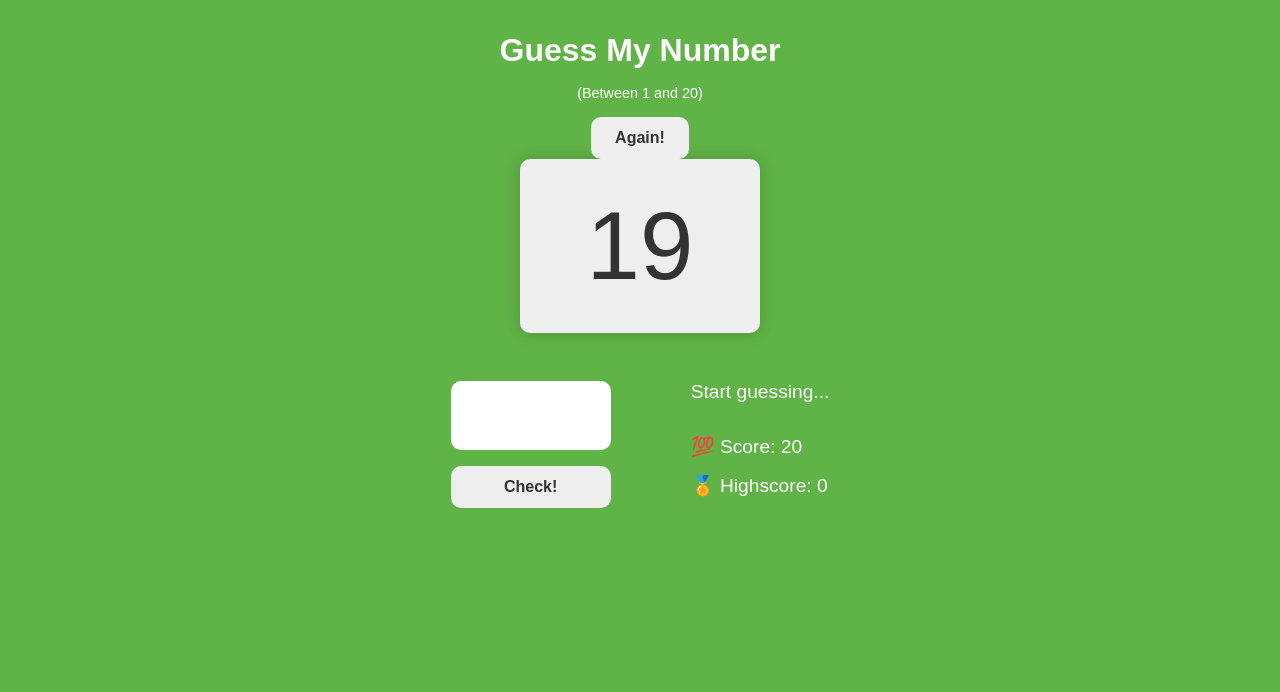
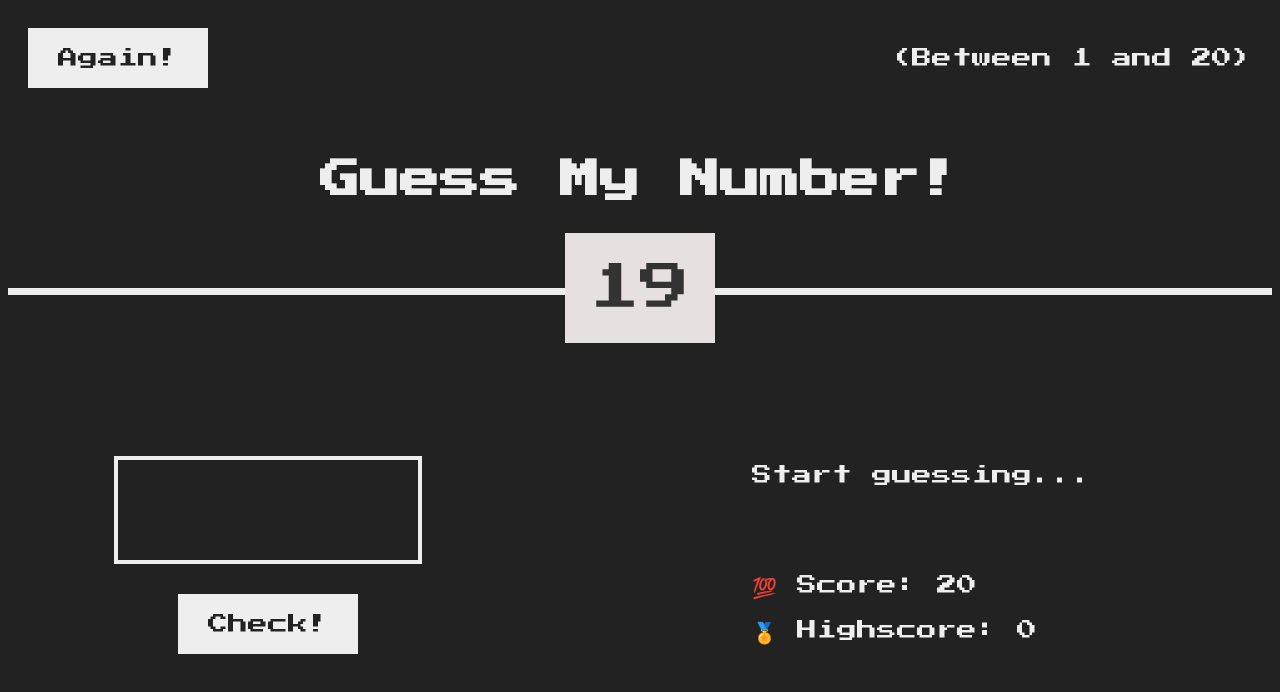
Before and after one commit to janvibhalgamiya/Jonas-javascript, a plain HTML site: page index.html in a window 1280 px wide. Drawn offline with Linux system fonts and the light colour scheme.

Commit message:
Manipulating CSS Styles

```diff
--- a/index.html
+++ b/index.html
@@ -5,109 +5,107 @@
     <meta name="viewport" content="width=device-width, initial-scale=1.0" />
     <title>javascript fundamental part-1</title>
     <style>
-        /* Base Reset */
-* {
-  margin: 0;
-  padding: 0;
+      @import url("https://fonts.googleapis.com/css?family=Press+Start+2P&display=swap");
+      html {
+        font-size: 62.5%;
         box-sizing: border-box;
       }
-
       body {
-  background-color: #60b347;
-  font-family: 'Press Start 2P', sans-serif;
-  color: #fff;
+        font-family: "Press Start 2P", sans-serif;
+        color: #eee;
+        background-color: #222;
+      }
+      header {
+        position: relative;
+        height: 35vh;
+        border-bottom: 7px solid #eee;
+      }
+      main {
+        height: 65vh;
+        color: #eee;
+        display: flex;
+        align-items: center;
+        justify-content: space-between;
+      }
+      .left {
+        width: 52rem;
+        display: flex;
+        flex-direction: column;
+        align-items: center;
+      }
+      .right {
+        width: 52rem;
+        font-size: 2rem;
+      }
+      h1 {
+        font-size: 4rem;
         text-align: center;
-  padding: 2rem;
+        position: absolute;
+        width: 100%;
+        top: 52%;
+        left: 50%;
+        transform: translate(-50%, -50%);
+      }
+      .number {
+        background-color: #e7e0e0;
+        color: #333;
+        font-size: 5rem;
+        width: 15rem;
+        padding: 3rem 0rem;
+        text-align: center;
+        position: absolute;
+        bottom: 0;
+        left: 50%;
+        transform: translate(-50%, 50%);
+      }
+      .between {
+        font-size: 2rem;
+        position: absolute;
+        top: 2rem;
+        right: 2rem;
+      }
+      .again {
+        position: absolute;
+        top: 2rem;
+        left: 2rem;
+      }
+      .guess {
+        background: none;
+        border: 4px solid #eee;
+        font-family: inherit;
+        color: inherit;
+        font-size: 5rem;
+        padding: 2.5rem;
+        width: 25rem;
+        text-align: center;
+        display: block;
+        margin-bottom: 3rem;
+      }
+      .btn {
+        border: none;
+        background-color: #eee;
+        color: #222;
+        font-size: 2rem;
+        font-family: inherit;
+        padding: 2rem 3rem;
+        cursor: pointer;
+      }
+      .btn:hover {
+        background-color: #eee;
+      }
+      .message {
+        margin-bottom: 8rem;
+        height: 3rem;
       }
 
-/* Header */
-header {
-  margin-bottom: 3rem;
-}
-
-h1 {
-  font-size: 2rem;
-  margin-bottom: 1rem;
-}
-
-.between {
-  font-size: 0.9rem;
-  margin-bottom: 1rem;
-}
-
-.number {
-  font-size: 6rem;
-  width: 15rem;
-  margin: 0 auto;
-  padding: 2rem 0;
-  background-color: #eee;
-  color: #333;
-  border-radius: 10px;
-  box-shadow: 0 0 1rem rgba(0, 0, 0, 0.2);
-}
-
-/* Main */
-main {
-  display: flex;
-  justify-content: center;
-  align-items: flex-start;
-  gap: 5rem;
-}
-
-/* Left Panel */
-.left {
-  display: flex;
-  flex-direction: column;
-  gap: 1rem;
-}
-
-.guess {
-  font-size: 2rem;
-  width: 10rem;
-  padding: 1rem;
-  text-align: center;
-  border: none;
-  border-radius: 10px;
-}
-
-.btn {
-  font-size: 1rem;
-  padding: 0.75rem 1.5rem;
-  cursor: pointer;
-  border: none;
-  background-color: #eee;
-  color: #333;
-  border-radius: 10px;
-  font-weight: bold;
-  transition: 0.2s;
-}
-
-.btn:hover {
-  background-color: #ddd;
-}
-
-
-/* Right Panel */
-.right {
-  text-align: left;
-}
-
-.message {
-  font-size: 1.2rem;
+      .label-score {
         margin-bottom: 2rem;
       }
-
-.label-score,
-.label-highscore {
-  font-size: 1.2rem;
-  margin-bottom: 1rem;
-}
-
     </style>
   </head>
   <body>
     <header>
-      <h1>Guess My Number</h1>
+      <h1>Guess My Number!</h1>
       <p class="between">(Between 1 and 20)</p>
       <button class="btn again">Again!</button>
       <div class="number">?</div>
@@ -120,7 +118,9 @@ main {
       <section class="right">
         <p class="message">Start guessing...</p>
         <p class="label-score">💯 Score: <span class="score">20</span></p>
-            <p class="label-highscore">🏅 Highscore: <span class="highscore">0</span></p>
+        <p class="label-highscore">
+          🏅 Highscore: <span class="highscore">0</span>
+        </p>
       </section>
     </main>
     <script src="script3.js"></script>
--- a/script3.js
+++ b/script3.js
@@ -25,10 +25,18 @@ document.querySelector('.check').addEventListener('click', function(){
 
     //  const guess = document.querySelector('.message').textContent = '🎉 Correct Number!';
 
+    //when there is no input
      if (!guess) {
         document.querySelector('.message').textContent = '⛔ No number!';
+
+        //when players wins
      }else if(guess === secretNumber){
         document.querySelector('.message').textContent = '🎉 Correct Number!';
+        document.querySelector('body').style.backgroundColor = '#60b347';
+
+        document.querySelector('.number').style.width = '30rem';
+
+        //when guess is too high
      }else if(guess > secretNumber){
         if(score > 1){
             document.querySelector('.message').textContent =
@@ -39,6 +47,8 @@ document.querySelector('.check').addEventListener('click', function(){
             document.querySelector('.message').textContent = '💥 You lost the game!';
             document.querySelector('.score').textContent = 0;
         }
+
+        //when guess is too low
      }else if(guess < secretNumber){
         if(score > 1){
             document.querySelector('.message').textContent =
```
Lines whose indentation alone changed are shown as unchanged.
